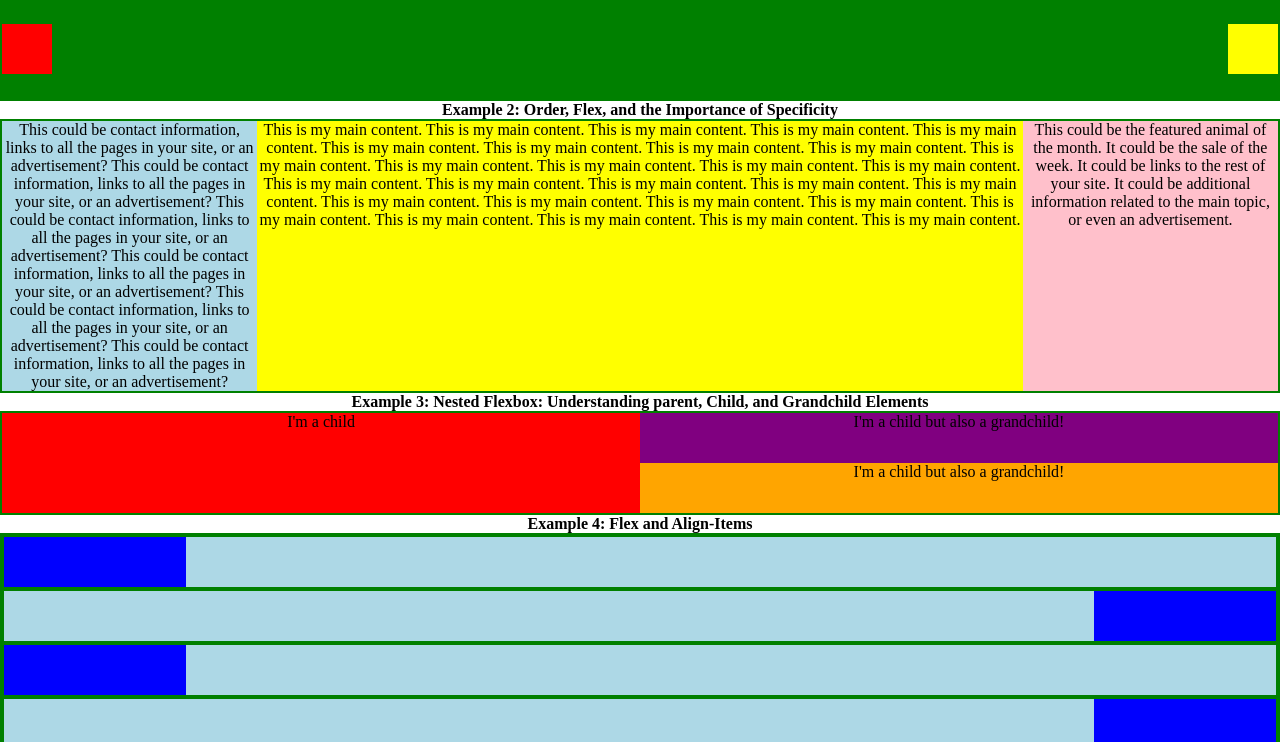
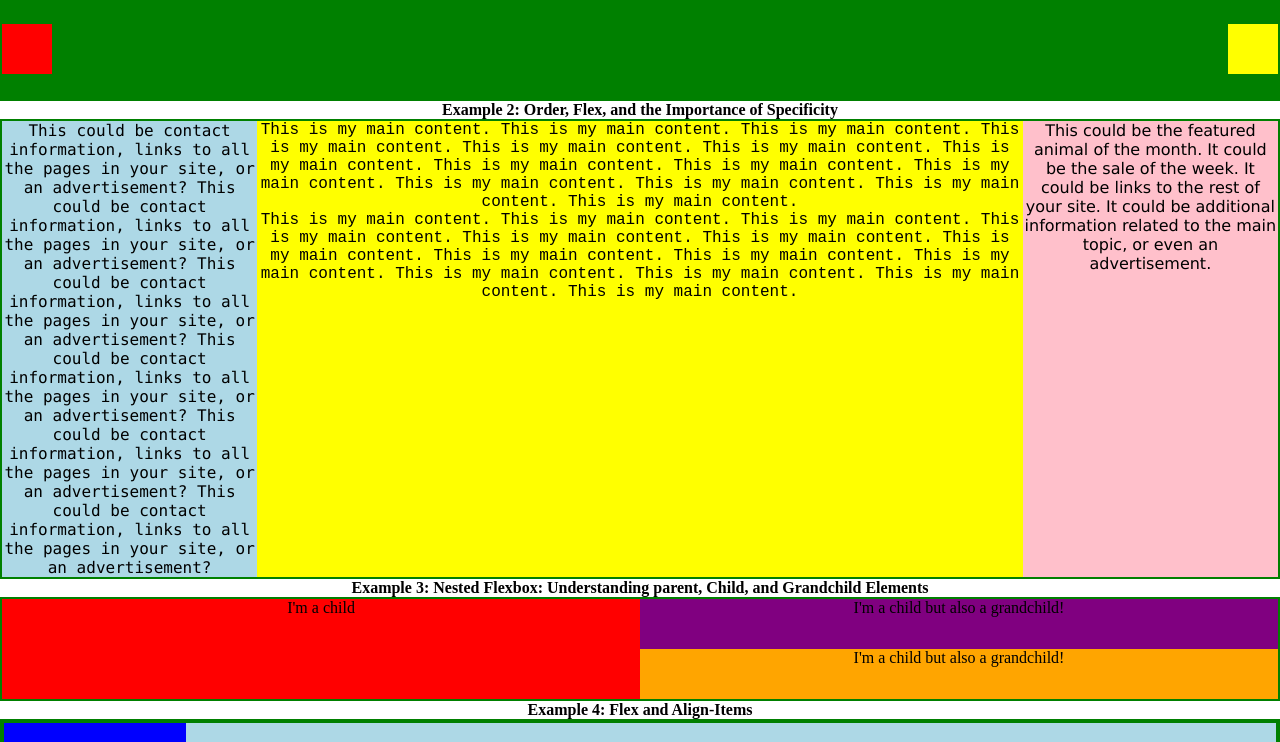
Before and after one commit to Matthew-Deguzman/Layouts, a plain HTML site: page Index.html in a window 1280 px wide. Shown: the part 58-800 px from the top of the page. Drawn offline with Linux system fonts and the light colour scheme.

Commit message:
Finished Again

```diff
--- a/Style.css
+++ b/Style.css
@@ -167,3 +167,12 @@
     margin: 2px;
     flex: 1;
 }
+.mainbox {
+    font-family: "Courier New", serif;
+}
+.aside1 {
+    font-family: "Lucida Console", Lucida, monospace;
+}
+.aside2 {
+    font-family: "Verdana", Verdana, sans-serif;
+}
```
